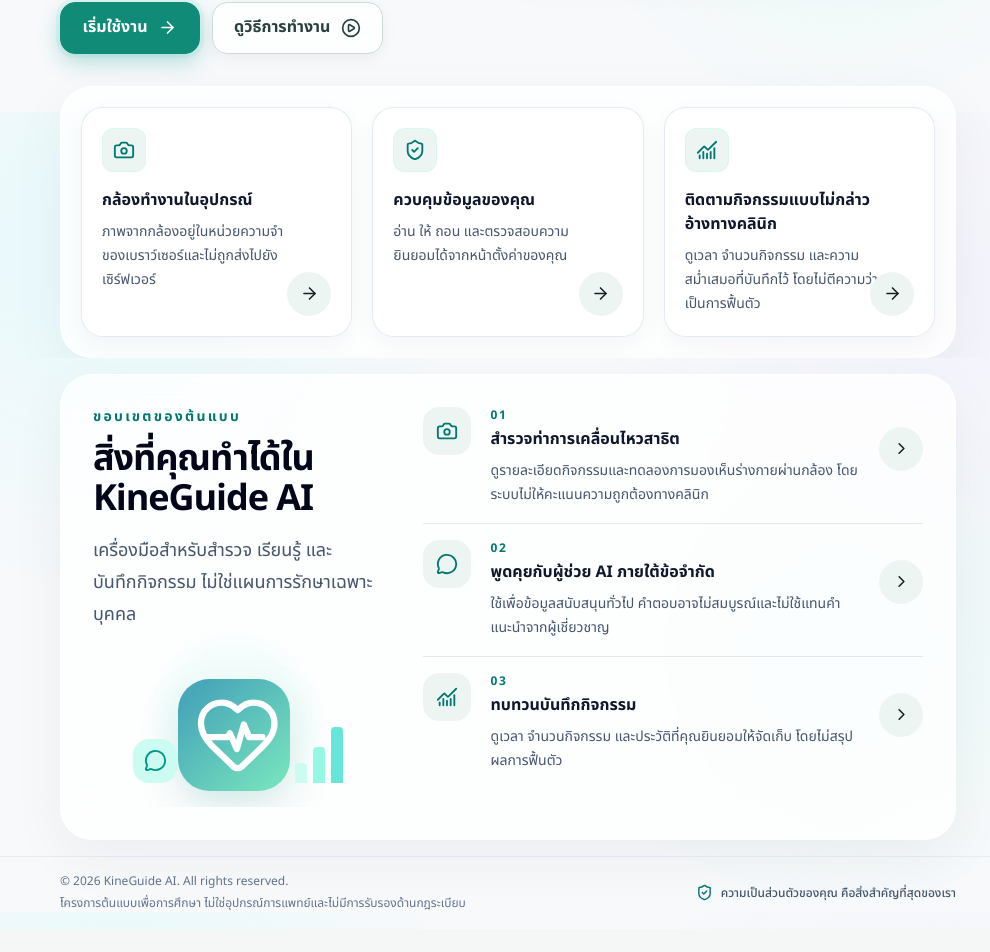
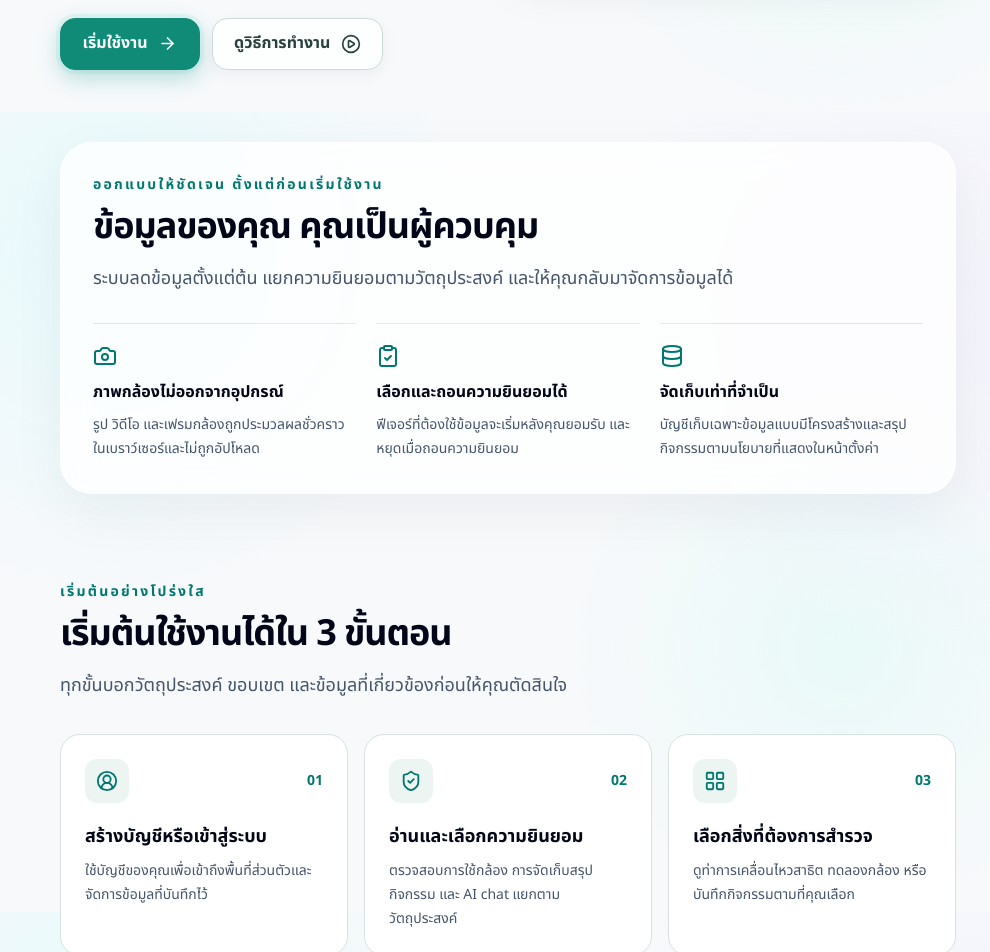
Before and after one commit to err0r4o4-dev/kineguide-ai, a React (Vite) app in the folder apps/web/: page / in a window 1280 px wide. Shown: the part 688-1640 px from the top of the page, without its empty margins (132-1122 px from the left). Before the commit the page ends 1617 px from the top, so only its background shows below. Built offline with nearby package versions, Linux system fonts and the light colour scheme; no server answers.

Commit message:
feat: implement landing page with header, privacy highlights, and capability sections

```diff
--- a/apps/web/src/components/layout/PublicHeader.tsx
+++ b/apps/web/src/components/layout/PublicHeader.tsx
@@ -17,7 +17,7 @@
       >
         {t('common.skip')}
       </a>
-      <div className="mx-auto flex min-h-16 w-[70%] items-center justify-between gap-3 sm:min-h-[4.375rem]">
+      <div className="kg-landing-content mx-auto flex min-h-16 items-center justify-between gap-3 sm:min-h-[4.375rem]">
         <span className="sm:hidden">
           <Brand compact prominent />
         </span>
--- a/apps/web/src/routes/LandingPage.tsx
+++ b/apps/web/src/routes/LandingPage.tsx
@@ -2,16 +2,19 @@
   ArrowRight,
   Camera,
   ChartNoAxesCombined,
-  ChevronRight,
+  CircleUserRound,
   CirclePlay,
+  ClipboardCheck,
+  Database,
+  LayoutGrid,
   MessageCircle,
-  ShieldCheck
+  ShieldCheck,
+  TriangleAlert
 } from 'lucide-react'
 import { useEffect } from 'react'
 import { useTranslation } from 'react-i18next'
 import { Link } from 'react-router'
 
-import { LogoMark } from '@/components/LogoMark'
 import { PublicHeader } from '@/components/layout/PublicHeader'
 import { SystemLoading } from '@/components/SystemState'
 import { useAuth } from '@/features/auth/AuthContext'
@@ -32,41 +35,58 @@
 
   const primaryPath = auth.user ? '/app' : '/register'
   const primaryLabel = t(auth.user ? 'nav.getStarted' : 'landing.start')
-  const features = [
+  const privacyPoints = [
     {
       icon: Camera,
-      title: t('landing.cameraTitle'),
-      body: t('landing.cameraBody'),
-      href: '#capabilities'
+      title: t('landing.localPrivacyTitle'),
+      body: t('landing.localPrivacyBody')
+    },
+    {
+      icon: ClipboardCheck,
+      title: t('landing.consentPrivacyTitle'),
+      body: t('landing.consentPrivacyBody')
+    },
+    {
+      icon: Database,
+      title: t('landing.storagePrivacyTitle'),
+      body: t('landing.storagePrivacyBody')
+    }
+  ]
+  const steps = [
+    {
+      icon: CircleUserRound,
+      title: t('landing.accountStepTitle'),
+      body: t('landing.accountStepBody')
     },
     {
       icon: ShieldCheck,
-      title: t('landing.consentTitle'),
-      body: t('landing.consentBody'),
-      href: primaryPath
+      title: t('landing.consentStepTitle'),
+      body: t('landing.consentStepBody')
     },
     {
-      icon: ChartNoAxesCombined,
-      title: t('landing.progressTitle'),
-      body: t('landing.progressBody'),
-      href: '#capabilities'
+      icon: LayoutGrid,
+      title: t('landing.exploreStepTitle'),
+      body: t('landing.exploreStepBody')
     }
   ]
   const capabilities = [
     {
       icon: Camera,
       title: t('landing.movementTitle'),
-      body: t('landing.movementBody')
+      body: t('landing.movementBody'),
+      href: auth.user ? '/app/exercises' : primaryPath
     },
     {
       icon: MessageCircle,
       title: t('landing.aiTitle'),
-      body: t('landing.aiBody')
+      body: t('landing.aiBody'),
+      href: auth.user ? '/app/chat' : primaryPath
     },
     {
       icon: ChartNoAxesCombined,
       title: t('landing.summaryTitle'),
-      body: t('landing.summaryBody')
+      body: t('landing.summaryBody'),
+      href: auth.user ? '/app/progress' : primaryPath
     }
   ]
 
@@ -75,7 +95,7 @@
       <PublicHeader />
       <main id="main-content">
         <section className="relative isolate overflow-hidden">
-          <div className="kg-landing-content mx-auto grid w-[70%] items-center gap-10 pb-8 pt-12 sm:pb-10 sm:pt-14 lg:grid-cols-[1fr_auto] lg:gap-16 lg:pb-6 lg:pt-12">
+          <div className="kg-landing-content mx-auto grid items-center gap-10 pb-10 pt-10 sm:pb-12 sm:pt-14 lg:grid-cols-[1fr_auto] lg:gap-16 lg:py-16">
             <div className="min-w-0 lg:py-2">
               <p className="inline-flex min-h-9 items-center rounded-xl border border-teal-100/80 bg-cyan-50/80 px-4 text-sm font-semibold text-teal-700 shadow-sm shadow-teal-900/[0.03]">
                 {t('landing.eyebrow')}
@@ -99,7 +119,7 @@
                   {primaryLabel}
                   <ArrowRight aria-hidden="true" size={19} />
                 </Link>
-                <a className="kg-landing-secondary-cta" href="#features">
+                <a className="kg-landing-secondary-cta" href="#how-it-works">
                   {t('landing.learn')}
                   <CirclePlay aria-hidden="true" size={20} />
                 </a>
@@ -137,38 +157,36 @@
               </div>
             </aside>
           </div>
-          <div
-            className="kg-landing-content kg-landing-surface mx-auto w-[70%] rounded-[1.75rem] p-4 sm:p-5 lg:rounded-[2rem]"
-            id="features"
+        </section>
+
+        <section aria-labelledby="privacy-title" className="pb-6 sm:pb-8">
+          <div className="kg-landing-content kg-landing-surface mx-auto rounded-[1.75rem] p-6 sm:p-8 lg:rounded-[2rem]">
+            <div className="max-w-3xl">
+              <p className="text-sm font-bold uppercase tracking-[0.16em] text-teal-700">
+                {t('landing.highlightsTitle')}
+              </p>
+              <h2
+                className="mt-3 text-3xl font-bold tracking-[-0.03em] text-slate-950 sm:text-4xl"
+                id="privacy-title"
               >
-            <h2 className="sr-only" id="features-title">
-              {t('landing.features')}
+                {t('landing.privacyTitle')}
               </h2>
-            <div
-              aria-labelledby="features-title"
-              className="grid gap-4 md:grid-cols-3 lg:gap-5"
-            >
-              {features.map(({ icon: Icon, title, body, href }) => (
-                <article
-                  className="group relative min-h-48 rounded-[1.35rem] border border-slate-200/90 bg-white/95 p-5 pr-14 shadow-[0_8px_24px_rgb(15_23_42_/_4%)] transition-[transform,border-color,box-shadow] hover:-translate-y-0.5 hover:border-teal-200 hover:shadow-[0_14px_34px_rgb(15_23_42_/_7%)]"
-                  key={title}
-                >
-                  <span className="grid size-11 place-items-center rounded-xl bg-kg-soft text-teal-700 ring-1 ring-inset ring-teal-100/70">
-                    <Icon aria-hidden="true" size={22} />
-                  </span>
-                  <h3 className="mt-4 text-base font-bold text-slate-900">
-                    {title}
-                  </h3>
+              <p className="mt-4 text-base leading-7 text-slate-600 sm:text-lg sm:leading-8">
+                {t('landing.privacyBody')}
+              </p>
+            </div>
+            <div className="mt-7 grid gap-5 md:grid-cols-3">
+              {privacyPoints.map(({ icon: Icon, title, body }) => (
+                <article className="border-t border-slate-200 pt-5" key={title}>
+                  <Icon
+                    aria-hidden="true"
+                    className="text-teal-700"
+                    size={24}
+                  />
+                  <h3 className="mt-3 font-bold text-slate-950">{title}</h3>
                   <p className="mt-2 text-sm leading-6 text-slate-600">
                     {body}
                   </p>
-                  <a
-                    aria-label={t('landing.featureAction', { feature: title })}
-                    className="absolute bottom-5 right-5 grid size-11 place-items-center rounded-full bg-kg-soft text-teal-700 transition-colors group-hover:bg-teal-700 group-hover:text-white"
-                    href={href}
-                  >
-                    <ArrowRight aria-hidden="true" size={19} />
-                  </a>
                 </article>
               ))}
             </div>
@@ -176,13 +194,58 @@
         </section>
 
         <section
+          aria-labelledby="how-title"
+          className="scroll-mt-24 py-10 sm:py-14"
+          id="how-it-works"
+        >
+          <div className="kg-landing-content mx-auto">
+            <div className="max-w-3xl">
+              <p className="text-sm font-bold uppercase tracking-[0.16em] text-teal-700">
+                {t('landing.howEyebrow')}
+              </p>
+              <h2
+                className="mt-3 text-3xl font-bold tracking-[-0.03em] text-slate-950 sm:text-4xl"
+                id="how-title"
+              >
+                {t('landing.howTitle')}
+              </h2>
+              <p className="mt-4 text-base leading-7 text-slate-600 sm:text-lg sm:leading-8">
+                {t('landing.howBody')}
+              </p>
+            </div>
+            <ol className="mt-8 grid gap-4 lg:grid-cols-3">
+              {steps.map(({ icon: Icon, title, body }, index) => (
+                <li
+                  className="relative rounded-[1.25rem] border border-kg-border bg-white p-6"
+                  key={title}
+                >
+                  <div className="flex items-center justify-between gap-4">
+                    <span className="grid size-11 place-items-center rounded-xl bg-kg-soft text-teal-700">
+                      <Icon aria-hidden="true" size={22} />
+                    </span>
+                    <span className="text-sm font-bold tabular-nums text-teal-700">
+                      {String(index + 1).padStart(2, '0')}
+                    </span>
+                  </div>
+                  <h3 className="mt-5 text-lg font-bold text-slate-950">
+                    {title}
+                  </h3>
+                  <p className="mt-2 text-sm leading-6 text-slate-600">
+                    {body}
+                  </p>
+                </li>
+              ))}
+            </ol>
+          </div>
+        </section>
+
+        <section
           aria-labelledby="capabilities-title"
-          className="py-5 sm:py-7 lg:py-4"
+          className="py-10 sm:py-14"
           id="capabilities"
         >
-          <div className="kg-landing-content kg-landing-surface mx-auto grid w-[70%] gap-10 rounded-[1.75rem] p-7 sm:p-8 lg:grid-cols-[0.72fr_1.28fr] lg:gap-12 lg:rounded-[2rem]">
-            <div className="relative flex min-h-[24rem] flex-col lg:min-h-0">
-              <div>
+          <div className="kg-landing-content mx-auto">
+            <div className="max-w-3xl">
               <p className="text-sm font-bold uppercase tracking-[0.16em] text-teal-700">
                 {t('landing.capabilitiesEyebrow')}
               </p>
@@ -192,62 +255,67 @@
               >
                 {t('landing.capabilitiesTitle')}
               </h2>
-                <p className="mt-4 text-lg leading-8 text-slate-600">
+              <p className="mt-4 text-base leading-7 text-slate-600 sm:text-lg sm:leading-8">
                 {t('landing.capabilitiesBody')}
               </p>
             </div>
-              <div
-                aria-hidden="true"
-                className="relative mt-auto hidden h-44 items-end justify-center overflow-hidden lg:flex"
-              >
-                <span className="absolute bottom-2 size-40 rounded-full bg-teal-50/80 blur-sm" />
-                <LogoMark className="relative mb-4 size-28 drop-shadow-[0_18px_19px_rgb(15_118_110_/_14%)]" />
-                <span className="absolute bottom-6 left-10 grid size-11 place-items-center rounded-2xl bg-teal-100 text-teal-600">
-                  <MessageCircle size={23} />
-                </span>
-                <span className="absolute bottom-6 right-8 flex h-14 items-end gap-1.5">
-                  <i className="h-5 w-3 rounded-t bg-teal-100" />
-                  <i className="h-9 w-3 rounded-t bg-teal-200" />
-                  <i className="h-14 w-3 rounded-t bg-teal-400/60" />
-                </span>
-              </div>
-            </div>
-            <div className="divide-y divide-slate-200">
-              {capabilities.map(({ icon: Icon, title, body }, index) => (
+            <div className="mt-8 grid gap-4 lg:grid-cols-3">
+              {capabilities.map(({ icon: Icon, title, body, href }) => (
                 <article
-                  className="group grid grid-cols-[3.25rem_minmax(0,1fr)_2.75rem] items-start gap-4 py-4 first:pt-0 last:pb-0"
+                  className="flex min-h-64 flex-col rounded-[1.25rem] border border-kg-border bg-white p-6"
                   key={title}
                 >
                   <span className="grid size-12 place-items-center rounded-2xl bg-kg-soft text-teal-700">
-                    <Icon aria-hidden="true" size={22} />
+                    <Icon aria-hidden="true" size={23} />
                   </span>
-                  <div>
-                    <p className="text-xs font-bold tracking-[0.14em] text-teal-700">
-                      0{index + 1}
-                    </p>
-                    <h3 className="mt-1 text-base font-bold text-slate-900">
+                  <h3 className="mt-5 text-lg font-bold text-slate-950">
                     {title}
                   </h3>
                   <p className="mt-2 text-sm leading-6 text-slate-600">
                     {body}
                   </p>
-                  </div>
                   <Link
                     aria-label={t('landing.featureAction', { feature: title })}
-                    className="mt-5 grid size-11 place-items-center rounded-full bg-kg-soft text-slate-800 transition-colors hover:bg-teal-700 hover:text-white"
-                    to={primaryPath}
+                    className="mt-auto inline-flex min-h-11 items-center gap-2 pt-5 font-bold !text-teal-800 no-underline"
+                    to={href}
                   >
-                    <ChevronRight aria-hidden="true" size={19} />
+                    {auth.user ? t('nav.getStarted') : t('landing.start')}
+                    <ArrowRight aria-hidden="true" size={18} />
                   </Link>
                 </article>
               ))}
             </div>
           </div>
         </section>
+
+        <section aria-labelledby="safety-title" className="py-10 sm:py-14">
+          <div className="kg-landing-content mx-auto grid gap-6 rounded-[1.75rem] border border-amber-200 bg-amber-50 p-6 sm:p-8 lg:grid-cols-[auto_1fr] lg:rounded-[2rem]">
+            <span className="grid size-12 place-items-center rounded-2xl bg-white text-amber-800 ring-1 ring-amber-200">
+              <TriangleAlert aria-hidden="true" size={24} />
+            </span>
+            <div>
+              <h2
+                className="text-2xl font-bold text-slate-950"
+                id="safety-title"
+              >
+                {t('landing.safetyTitle')}
+              </h2>
+              <p className="mt-3 leading-7 text-slate-700">
+                {t('common.noDiagnosis')}
+              </p>
+              <p className="mt-3 font-semibold leading-7 text-red-800">
+                {t('landing.safetyStop')}
+              </p>
+              <p className="mt-2 leading-7 text-slate-700">
+                {t('landing.safetyEmergency')}
+              </p>
+            </div>
+          </div>
+        </section>
       </main>
 
       <footer className="border-t border-slate-200/70 bg-transparent">
-        <div className="kg-landing-content mx-auto flex w-[70%] flex-col gap-3 py-4 text-xs text-slate-500 sm:flex-row sm:items-center sm:justify-between">
+        <div className="kg-landing-content mx-auto flex flex-col gap-3 py-6 text-xs text-slate-500 sm:flex-row sm:items-center sm:justify-between">
           <div>
             <p>{t('landing.footerCopyright')}</p>
             <p className="mt-1 max-w-2xl leading-5 text-slate-500">
--- a/apps/web/src/styles/index.css
+++ b/apps/web/src/styles/index.css
@@ -46,6 +46,10 @@
   background-position: center;
   background-repeat: no-repeat;
   background-size: cover;
+}
+
+.kg-landing-content {
+  width: 70%;
 }
 
 .kg-public-header {
```
Also changed, not shown: 1 other file (tests, documents, lock files or other folders). Lines whose indentation alone changed are shown as unchanged.
